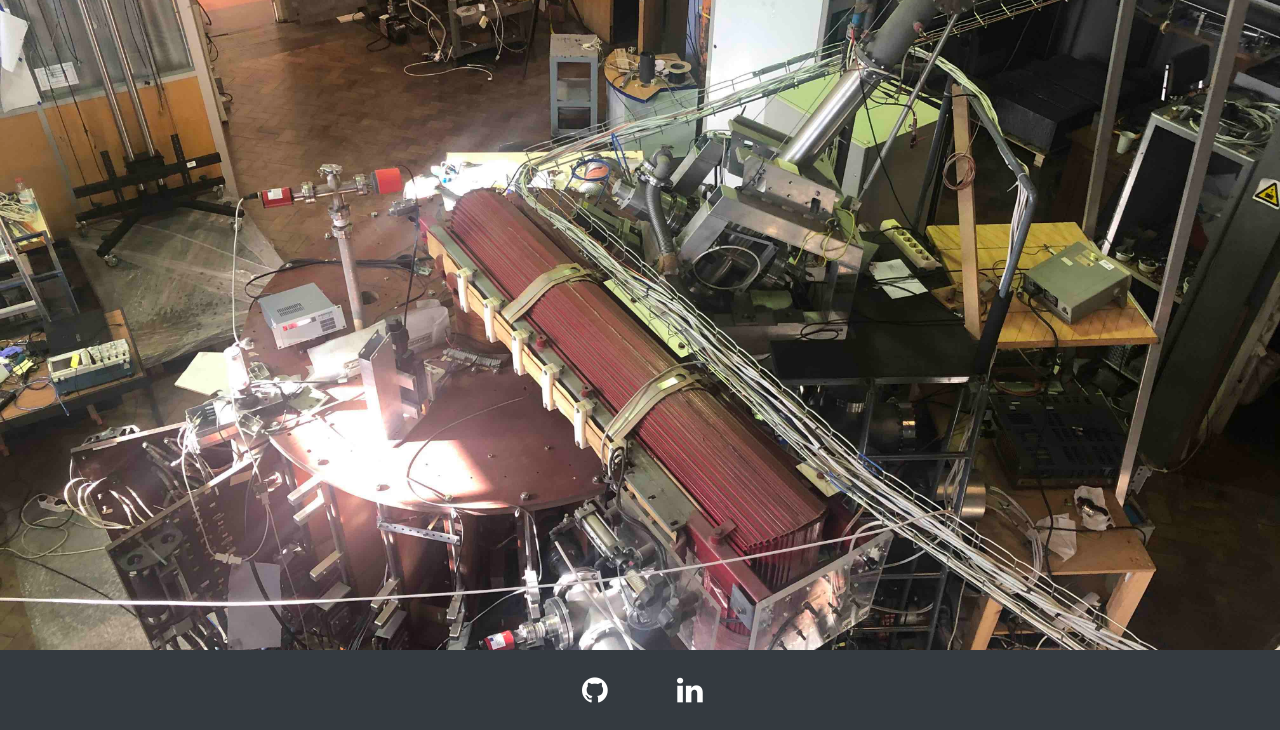
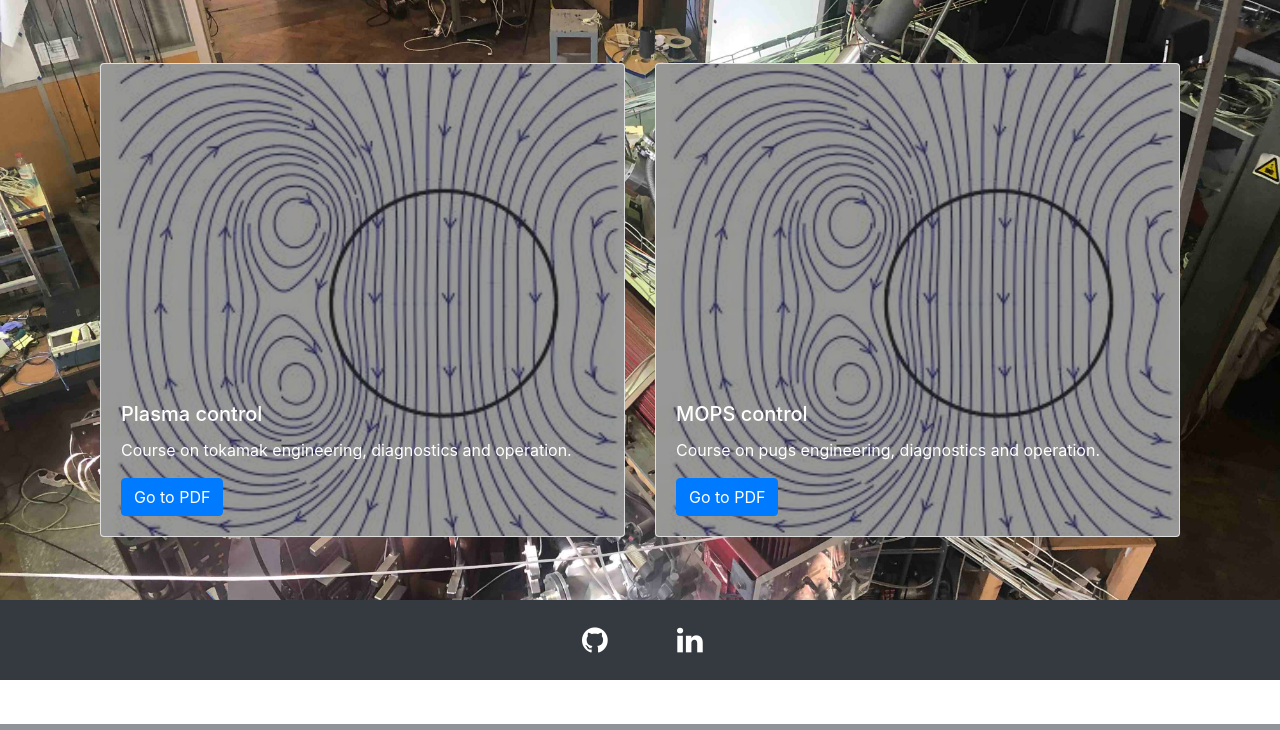
Before and after one commit to Sakbe/WebPage, a PHP site: page /isttok.html in a window 1280 px wide. Shown: the part 76-806 px from the top of the page. Run offline with PHP 8.4, Linux system fonts and the light colour scheme.

Commit message:
Updated ISTTOK section with cards

```diff
--- a/css/styles.css
+++ b/css/styles.css
@@ -50,8 +50,12 @@ body {
     background-size: cover;
     background-position: center;
     width: 100%;
-    height: calc(100vh - 150px);
+    /* height: calc(100vh - 100px); */
     min-height: 600px;
+}
+
+.card-img {
+    filter: contrast(70%) brightness(70%) saturate(80%);
 }
 
 .section-container {
--- a/isttok.html
+++ b/isttok.html
@@ -96,8 +96,29 @@
         </header>
         <main>
             <section class="panel bg-light">
-                <div class="isttok">
-
+                <div class="isttok d-flex justify-content-center">
+                    <div class="align-self-center py-4 card-deck container bg-transparent">
+                        <div class="card">
+                            <img class="card-img" src="img/cards/plasma_control.jpg" alt="Plasma control">
+                            <div class="card-img-overlay text-white row">
+                                <div class="container align-self-end">
+                                    <h5 class="card-title">Plasma control</h5>
+                                    <p class="card-text">Course on tokamak engineering, diagnostics and operation.</p>
+                                    <a href="pdfs/classes/IAEA_2019.pdf" target="_blank" class="btn btn-primary">Go to PDF</a>
+                                </div>
+                            </div>
+                        </div>
+                        <div class="card">
+                            <img class="card-img" src="img/cards/plasma_control.jpg" alt="Plasma control">
+                            <div class="card-img-overlay text-white row">
+                                <div class="container align-self-end">
+                                    <h5 class="card-title">MOPS control</h5>
+                                    <p class="card-text">Course on pugs engineering, diagnostics and operation.</p>
+                                    <a href="img/cards/dummy.jpg" target="_blank" class="btn btn-primary">Go to PDF</a>
+                                </div>
+                            </div>
+                        </div>
+                    </div>
                 </div>
                 <!-- <img class="img-fluid" src="img/isttok/IMG_4136.jpg" alt="ISTTOK"> -->
             </section>
```
Also changed, not shown: img/cards/dummy.jpg (added), img/cards/plasma_control.jpg (added).
